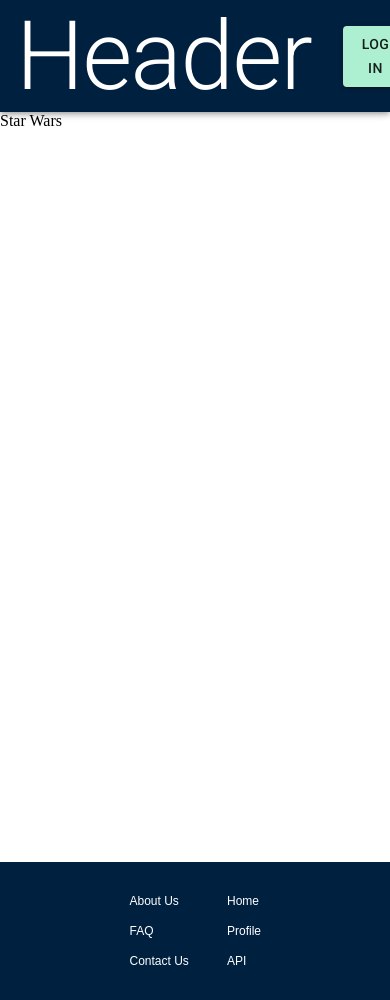
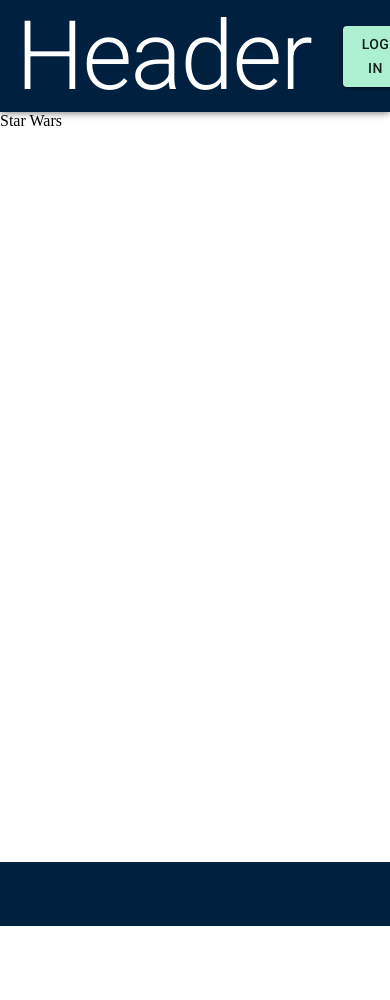
Before and after one commit to jpagtama/ReactJS_Project_02, a React (Create React App) app: page /api in a window 390 px wide. Shown: the top 1000 px of the page. After the commit the page ends 926 px from the top, so only its background shows below. Built offline with nearby package versions, Linux system fonts and the light colour scheme.

Commit message:
Added responsive footer Hidden on xsDown

```diff
--- a/src/components/App.js
+++ b/src/components/App.js
@@ -41,8 +41,6 @@ const App = () => {
     }
   }, [location.pathname])
 
-  console.log(location.pathname, "<pathname from App")
-
   return (
     <ThemeProvider theme={customTheme}>
         <Header user={userAuth} handleAuth={handleAuth} authenticated={authenticated} activeTab={activeTab} activateTabHandler={activateTabHandler} />
--- a/src/components/Footer.jsx
+++ b/src/components/Footer.jsx
@@ -1,6 +1,6 @@
 import React from 'react'
 import { Link } from 'react-router-dom'
-import { Grid, makeStyles } from '@material-ui/core'
+import { Grid, makeStyles, Hidden } from '@material-ui/core'
 
 const useStyles = makeStyles(theme => ({
     footer: {
@@ -22,22 +22,24 @@ const Footer = () => {
 
     return (
         <footer className={classes.footer}>
-            <Grid container justify="center" direction="row">
-                <Grid item xs={3}>
-                    <Grid container direction="column" spacing={2} justify="center" >
+            <Hidden xsDown>
+                <Grid container justify="center" direction="row" spacing={2}>
+                    <Grid item xs={6}>
+                        <Grid container direction="column" spacing={2} alignItems="flex-end" >
                             <Grid item className={classes.link} component={Link} to="/" >About Us</Grid>
                             <Grid item className={classes.link} component={Link} to="/faq" >FAQ</Grid>
                             <Grid item className={classes.link} component={Link} to="/contact" >Contact Us</Grid>
                         </Grid>
                     </Grid>
-                <Grid item xs={3}>
-                    <Grid container direction="column" spacing={2} justify="center" >
+                    <Grid item xs={6}>
+                        <Grid container direction="column" spacing={2} alignItems="flex-start" >
                             <Grid item className={classes.link} component={Link} to="/" >Home</Grid>
                             <Grid item className={classes.link} component={Link} to="/profile" >Profile</Grid>
                             <Grid item className={classes.link} component={Link} to="/api" >API</Grid>
                         </Grid>
                     </Grid>
                 </Grid>
+            </Hidden>
         </footer>
     )
 }
```
Lines whose indentation alone changed are shown as unchanged.
